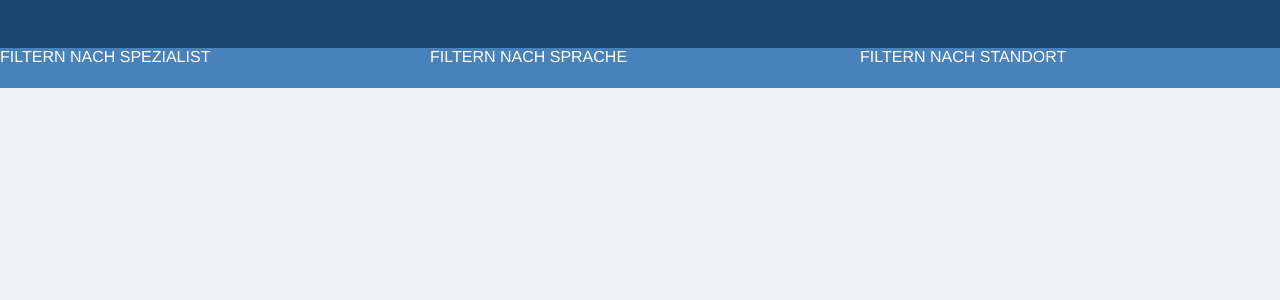
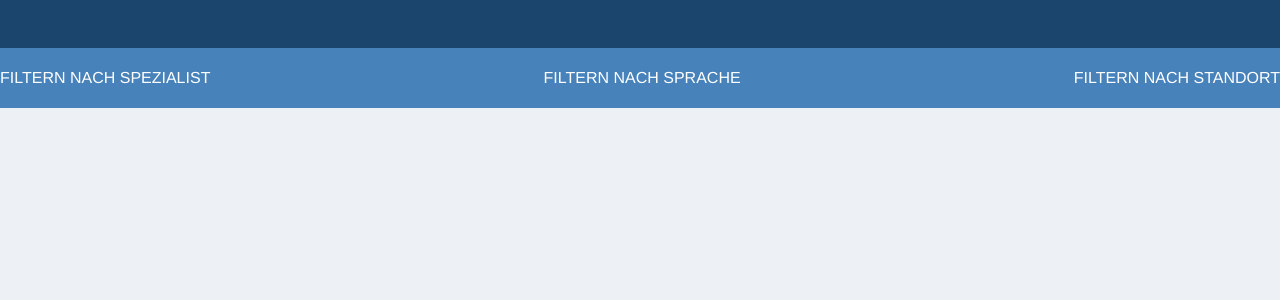
Before and after one commit to nurizai/DrLanguage, a React (Create React App) app: page / in a window 1280 px wide. Shown: the top 300 px of the page. Built offline with nearby package versions, Linux system fonts and the light colour scheme.

Commit message:
Update header

```diff
--- a/src/Filter.js
+++ b/src/Filter.js
@@ -12,11 +12,10 @@
 }
 
 const StyledFilter = styled.div`
-  display: grid;
-  gap: 10px;
-  grid-template-columns: 1fr 1fr 1fr;
-  width: 100vw;
-  height: 40px;
+  height: 60px;
+  display: flex;
+  align-items: center;
+  justify-content: space-between;
   background-color: #4882BB;
 `
 
--- a/src/Header.js
+++ b/src/Header.js
@@ -9,7 +9,7 @@
 }
 
 const HeaderStyled = styled.nav`
-  width: 100vw;
+  display: flex;
   height: 48px;
   background-color: #1B456D;
 `
```
